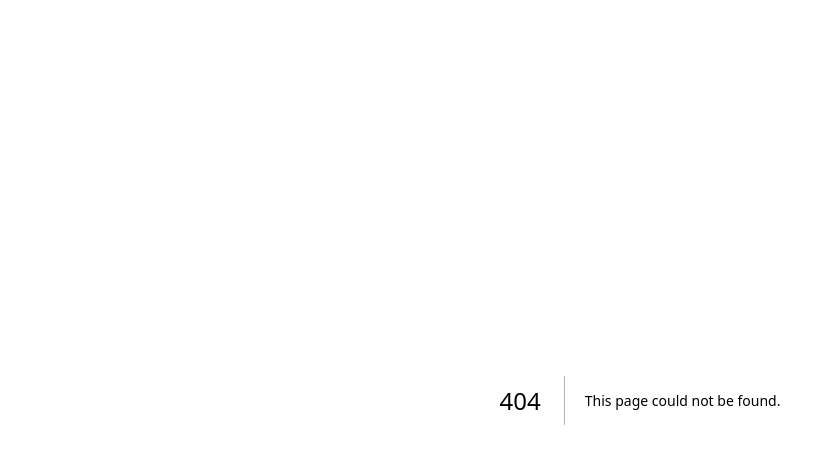
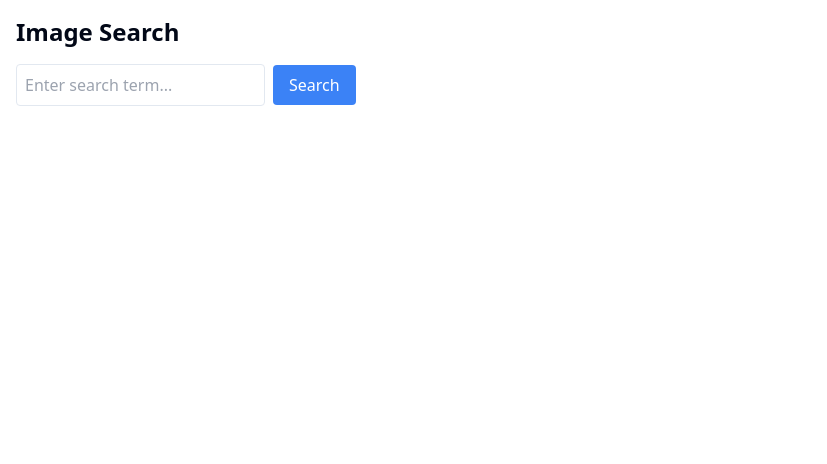
Before and after one commit to khushwant1234/mmm.food, a Next.js app: page /images in a window 1280 px wide. Before the commit this address had no page. Shown: the top 464 px of the page, without its empty margins (0-827 px from the left). Built offline with nearby package versions, Linux system fonts and the light colour scheme.

Commit message:
image search

```diff
--- /dev/null
+++ b/app/api/search-images/route.js
@@ -0,0 +1,24 @@
+import SerpApi from 'google-search-results-nodejs';
+
+export async function GET(request) {
+  const { searchParams } = new URL(request.url);
+  const query = searchParams.get('q');
+
+  try {
+    const search = new SerpApi.GoogleSearch(process.env.NEXT_PUBLIC_SERPAPI_KEY);
+
+    const searchResults = await new Promise((resolve, reject) => {
+      search.json({
+        engine: 'google_images',
+        q: query,
+        ijn: '0'
+      }, (result) => {
+        resolve(result);
+      });
+    });
+
+    return Response.json(searchResults);
+  } catch (error) {
+    return Response.json({ error: error.message }, { status: 500 });
+  }
+}
--- /dev/null
+++ b/app/images/page.js
@@ -0,0 +1,62 @@
+'use client';
+
+import { useState } from 'react';
+
+export default function ImageSearch() {
+  const [searchTerm, setSearchTerm] = useState('');
+  const [images, setImages] = useState([]);
+  const [loading, setLoading] = useState(false);
+
+  const searchImages = async (e) => {
+    e.preventDefault();
+    setLoading(true);
+
+    try {
+      const response = await fetch(`/api/search-images?q=${encodeURIComponent(searchTerm)}`);
+      const data = await response.json();
+      setImages(data.images_results || []);
+    } catch (error) {
+      console.error('Error fetching images:', error);
+    } finally {
+      setLoading(false);
+    }
+  };
+
+  return (
+    <div className="container mx-auto p-4">
+      <h1 className="text-2xl font-bold mb-4">Image Search</h1>
+
+      <form onSubmit={searchImages} className="mb-6">
+        <input
+          type="text"
+          value={searchTerm}
+          onChange={(e) => setSearchTerm(e.target.value)}
+          placeholder="Enter search term..."
+          className="border p-2 rounded mr-2"
+        />
+        <button
+          type="submit"
+          className="bg-blue-500 text-white px-4 py-2 rounded"
+          disabled={loading}
+        >
+          {loading ? 'Searching...' : 'Search'}
+        </button>
+      </form>
+
+      <div className="grid grid-cols-1 md:grid-cols-3 lg:grid-cols-4 gap-4">
+        {images.map((image, index) => (
+          <div key={index} className="border rounded overflow-hidden">
+            <img
+              src={image.thumbnail}
+              alt={image.title}
+              className="w-full h-48 object-cover"
+            />
+            <div className="p-2">
+              <p className="text-sm truncate">{image.title}</p>
+            </div>
+          </div>
+        ))}
+      </div>
+    </div>
+  );
+}
--- a/package.json
+++ b/package.json
@@ -14,6 +14,7 @@
     "@supabase/ssr": "^0.5.2",
     "@supabase/supabase-js": "^2.46.1",
     "@tabler/icons-react": "^3.22.0",
+    "axios": "^1.7.7",
     "class-variance-authority": "^0.7.0",
     "clsx": "^2.1.1",
     "framer-motion": "^11.11.17",
@@ -21,6 +22,7 @@
     "next": "15.0.3",
     "react": "^18.3.1",
     "react-dom": "^18.3.1",
+    "serpapi": "^2.1.0",
     "tailwind-merge": "^2.5.4",
     "tailwindcss-animate": "^1.0.7"
   },
```
Also changed, not shown: 1 other file (tests, documents, lock files or other folders).
